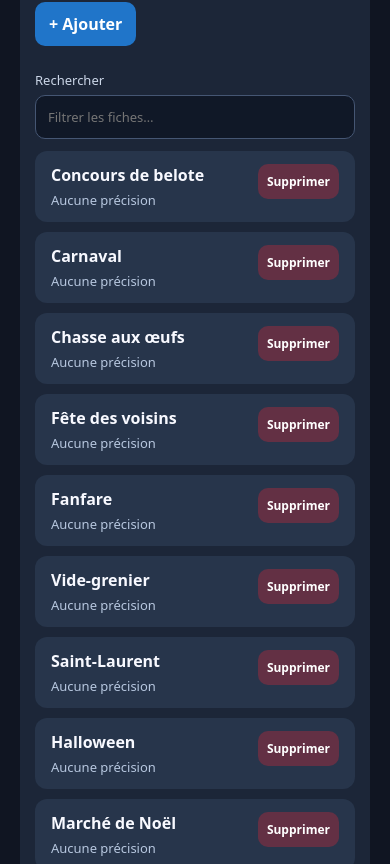
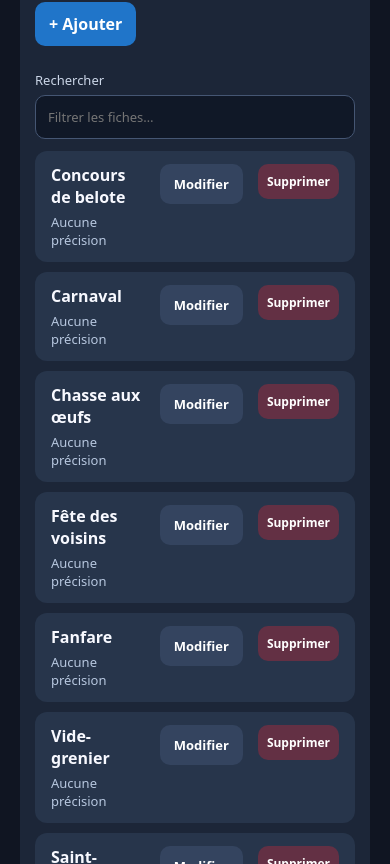
Before and after one commit to TIXIER21430/Festapp, a React (Vite) app: page / in a window 390 px wide. Shown: the part 960-1824 px from the top of the page. Built offline with nearby package versions, Linux system fonts and the light colour scheme.

Commit message:
feat: edit existing event, task and contact records in mobile demo

```diff
--- a/src/main.jsx
+++ b/src/main.jsx
@@ -34,6 +34,7 @@ function App(){
  const [tab,setTab]=useState("events");
  const [form,setForm]=useState(["","",""]);
  const [filter,setFilter]=useState("");
+ const [editingId,setEditingId]=useState(null);
  const [backupPreview,setBackupPreview]=useState("");
  const [restoreCandidate,setRestoreCandidate]=useState(null);
  const [formError,setFormError]=useState("");
@@ -52,8 +53,10 @@ function App(){
  useEffect(()=>{try{localStorage.setItem(ECOCUP_DEMO_SETTINGS_KEY,serializeDemoEcocupSettings(ecocupSettings))}catch{/* Keep invalid input visible for correction, never overwrite saved valid settings. */}},[ecocupSettings]);
  const current=categories.find(c=>c.key===tab);
  const records=(data[tab]||[]).filter(r=>r.values.join(" ").toLocaleLowerCase().includes(filter.toLocaleLowerCase()));
- function add(e){e.preventDefault();if(demoReadOnly){setFormError("Mode lecture seule : les données locales existantes sont protégées.");return;}if(!form[0].trim())return;const row={id:crypto.randomUUID(),values:form.map(x=>x.trim())};if(tab==="ecocups"){try{if(!/^(0|[1-9][0-9]*)$/.test(ecocupOpening)||!/^(0|[1-9][0-9]*)$/.test(ecocupThreshold))throw new Error("Corrigez le stock initial et le seuil.");summarizeEcocups([...(data.ecocups||[]),row],{openingBalance:Number(ecocupOpening),alertThreshold:Number(ecocupThreshold)});}catch(err){setFormError("Mouvement refusé : "+(err instanceof RangeError?"stock insuffisant ou quantité trop grande.":"type ou quantité invalide. Utilisez entrée/sortie et un entier positif."));return;}}setFormError("");setData(d=>({...d,[tab]:[...(d[tab]||[]),row]}));setForm(["","",""])}
- function remove(id){if(demoReadOnly)return;if(!confirm("Supprimer cette fiche ?"))return;setData(d=>({...d,[tab]:(d[tab]||[]).filter(r=>r.id!==id)}))}
+ function add(e){e.preventDefault();if(demoReadOnly){setFormError("Mode lecture seule : les données locales existantes sont protégées.");return;}if(!form[0].trim())return;const row={id:editingId||crypto.randomUUID(),values:form.map(x=>x.trim())};if(tab==="ecocups"){try{if(!/^(0|[1-9][0-9]*)$/.test(ecocupOpening)||!/^(0|[1-9][0-9]*)$/.test(ecocupThreshold))throw new Error("Corrigez le stock initial et le seuil.");summarizeEcocups([...(data.ecocups||[]).filter(r=>r.id!==editingId),row],{openingBalance:Number(ecocupOpening),alertThreshold:Number(ecocupThreshold)});}catch(err){setFormError("Mouvement refusé : "+(err instanceof RangeError?"stock insuffisant ou quantité trop grande.":"type ou quantité invalide. Utilisez entrée/sortie et un entier positif."));return;}}setFormError("");setData(d=>({...d,[tab]:editingId?(d[tab]||[]).map(existing=>existing.id===editingId?{...existing,values:row.values}:existing):[...(d[tab]||[]),row]}));setEditingId(null);setForm(["","",""])}
+ function beginEdit(record){if(demoReadOnly)return;setEditingId(record.id);setForm([...record.values]);setFormError("");window.scrollTo({top:0,behavior:"smooth"});}
+ function cancelEdit(){setEditingId(null);setForm(["","",""]);setFormError("");}
+ function remove(id){if(demoReadOnly)return;if(!confirm("Supprimer cette fiche ?"))return;if(editingId===id)cancelEdit();setData(d=>({...d,[tab]:(d[tab]||[]).filter(r=>r.id!==id)}))}
  function exportBackup(){const json=createDemoBackup(data);const url=URL.createObjectURL(new Blob([json],{type:"application/json"}));const a=document.createElement("a");a.href=url;a.download="festapp-demo-sauvegarde-"+new Date().toISOString().slice(0,10)+".json";a.click();setTimeout(()=>URL.revokeObjectURL(url),1000)}
  async function inspectBackup(e){setRestoreCandidate(null);const file=e.target.files?.[0];if(!file)return;try{if(file.size>10_000_000)throw new Error("Fichier trop volumineux");const json=await file.text();const result=inspectDemoBackupReadiness(json);const plan=planDemoRestore(data,json);const missing=result.missingCategories.length?` Catégories absentes : ${result.missingCategories.join(", ")}.`:"";const empty=result.emptyCategories.length?` Catégories vides : ${result.emptyCategories.join(", ")}.`:"";if(plan.safeToAppend && Object.values(plan.counts).some(c=>c.addable>0))setRestoreCandidate({json,sourceSnapshot:JSON.stringify(data)});setBackupPreview(`Sauvegarde de démonstration valide : ${result.recordCount} fiches. ${missing}${empty} ${result.hasContactData?"Coordonnées présentes : fichier à conserver de façon privée.":""} Comparaison locale : ${Object.values(plan.counts).reduce((n,c)=>n+c.addable,0)} fiches nouvelles, ${plan.conflicts.length} identifiants déjà présents, ${plan.capacityExceeded.length} catégories dépassant la limite. ${plan.safeToAppend?"Ajout potentiellement possible après validation manuelle.":"Restauration à examiner avant toute opération."} Aucune donnée importée ni envoyée.`)}catch{setBackupPreview("Sauvegarde invalide ou incompatible. Aucune donnée modifiée.")}finally{e.target.value=""}}
  function restoreBackup(){
@@ -70,13 +73,13 @@ function App(){
  {storageWarning&&<p role="alert" className="note">⚠ {storageWarning}</p>}
  <section className="hero"><h1>Organisons nos fêtes !</h1><p>Manifestations, bénévoles, stocks et bilans au même endroit.</p><strong>⚠ Données enregistrées uniquement sur cet appareil, non partagées avec le bureau.</strong></section>
  <section className="panel" aria-label="Sauvegarde de démonstration"><div className="heading"><h2>💾 Sauvegarde locale</h2><button className="secondary" onClick={exportBackup}>Télécharger JSON</button></div><p>Conservez une copie de vos fiches de démonstration. La vérification d’un fichier ne restaure ni ne remplace aucune donnée.</p><label>Vérifier une sauvegarde JSON<input type="file" accept=".json,application/json" onChange={inspectBackup}/></label>{backupPreview&&<p role="status">{backupPreview}</p>}{restoreCandidate&&!demoReadOnly&&<button type="button" onClick={restoreBackup}>Confirmer l’ajout des fiches manquantes</button>}</section>
- <nav aria-label="Modules">{categories.map(c=><button key={c.key} className={tab===c.key?"active":""} onClick={()=>{setTab(c.key);setForm(["","",""]);setFilter("");setFormError("")}}>{c.icon} {c.title}</button>)}</nav>
+ <nav aria-label="Modules">{categories.map(c=><button key={c.key} className={tab===c.key?"active":""} onClick={()=>{setTab(c.key);setEditingId(null);setForm(["","",""]);setFilter("");setFormError("")}}>{c.icon} {c.title}</button>)}</nav>
  <section className="panel"><div className="heading"><h2>{current.icon} {current.title}</h2><button className="secondary" onClick={exportCsv}>Exporter CSV</button></div>
  {tab==="ecocups"&&<div className="note"><p><strong>Calcul local de démonstration uniquement — aucun stock partagé.</strong> Saisir les mouvements exactement sous la forme « entrée » ou « sortie », et une quantité entière positive.</p><div className="fields"><label>Stock initial de démonstration<input inputMode="numeric" value={ecocupOpening} onChange={e=>setEcocupOpening(e.target.value)}/></label><label>Seuil d'alerte<input inputMode="numeric" value={ecocupThreshold} onChange={e=>setEcocupThreshold(e.target.value)}/></label></div>{ecocupError?<p role="alert">⚠ Calcul impossible : {ecocupError}. Vérifiez les mouvements, sans les effacer.</p>:<p role="status"><strong>Solde calculé : {ecocupSummary.balance} écocups.</strong> {ecocupSummary.alert?"⚠ Seuil atteint. Quantité minimale à ajouter : "+(ecocupSummary.minimumToClearAlert??"non calculable")+".":"Stock au-dessus du seuil."}</p>}</div>}
- <form onSubmit={add}>{formError&&<p role="alert">{formError}</p>}<div className="fields">{current.fields.map((label,i)=><label key={label}>{label}<input required={i===0} value={form[i]} onChange={e=>setForm(f=>f.map((v,j)=>i===j?e.target.value:v))} placeholder={label}/></label>)}</div><button type="submit" disabled={demoReadOnly}>+ Ajouter</button></form>
+ <form onSubmit={add}>{formError&&<p role="alert">{formError}</p>}<div className="fields">{current.fields.map((label,i)=><label key={label}>{label}<input required={i===0} value={form[i]} onChange={e=>setForm(f=>f.map((v,j)=>i===j?e.target.value:v))} placeholder={label}/></label>)}</div><button type="submit" disabled={demoReadOnly}>{editingId?"Enregistrer les modifications":"+ Ajouter"}</button>{editingId&&<button type="button" className="secondary" onClick={cancelEdit}>Annuler la modification</button>}</form>
  {tab==="contacts"&&<p className="note">Pour distinguer bénévoles, exposants et groupes, renseignez la catégorie dans chaque fiche (par exemple « bénévole », « exposant » ou « groupe »). L’export CSV concerne uniquement cet appareil.</p>}
  <label className="search">Rechercher<input value={filter} onChange={e=>setFilter(e.target.value)} placeholder="Filtrer les fiches…"/></label>
- <div className="records">{records.length?records.map(r=><article key={r.id}><div><strong>{r.values[0]}</strong><p>{r.values.slice(1).filter(Boolean).join(" · ")||"Aucune précision"}</p></div><button className="delete" disabled={demoReadOnly} onClick={()=>remove(r.id)} aria-label={"Supprimer "+r.values[0]}>Supprimer</button></article>):<p>Aucune fiche pour le moment.</p>}</div>
+ <div className="records">{records.length?records.map(r=><article key={r.id}><div><strong>{r.values[0]}</strong><p>{r.values.slice(1).filter(Boolean).join(" · ")||"Aucune précision"}</p></div><button className="secondary" disabled={demoReadOnly} onClick={()=>beginEdit(r)}>Modifier</button><button className="delete" disabled={demoReadOnly} onClick={()=>remove(r.id)} aria-label={"Supprimer "+r.values[0]}>Supprimer</button></article>):<p>Aucune fiche pour le moment.</p>}</div>
  </section><footer>Prototype local • aucune donnée synchronisée</footer>
  </main>
 }
```
